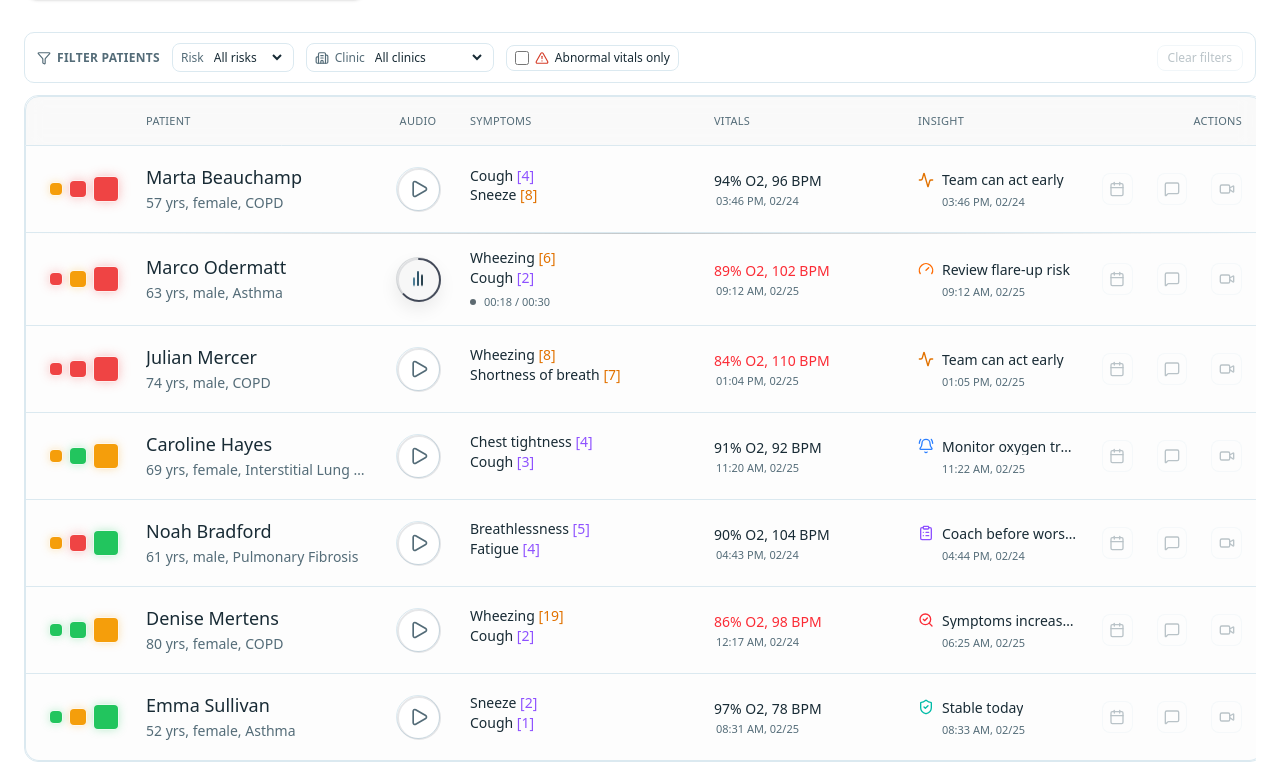
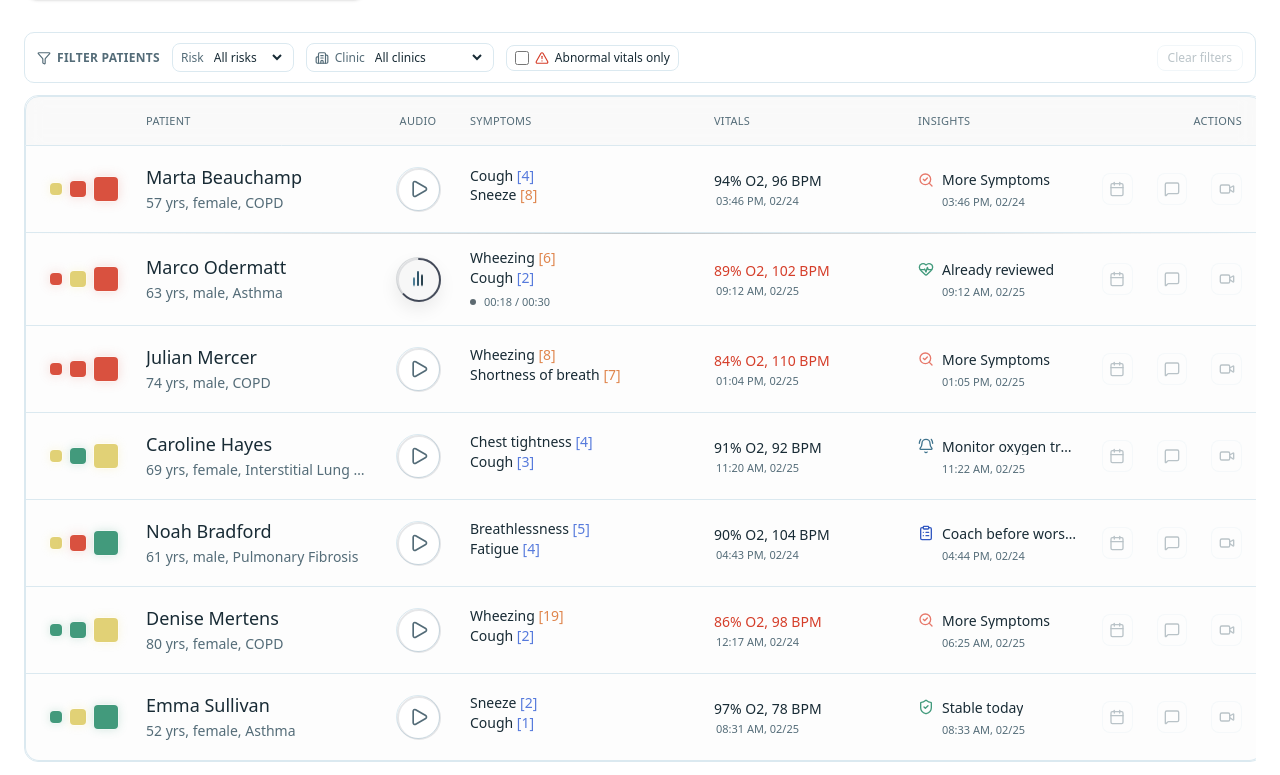
Before and after one commit to edbr/caids, a Next.js app: page /patterns/clinical in a window 1280 px wide. Shown: the part 2245-3020 px from the top of the page. Built offline with nearby package versions, Linux system fonts and the light colour scheme.

Commit message:
actionable insight table coloras

```diff
--- a/components/patterns/InsightTableDemo.tsx
+++ b/components/patterns/InsightTableDemo.tsx
@@ -23,8 +23,7 @@ import { InsightTableRowActions } from "@/components/patterns/InsightTableRowAct
 import { type ActionState } from "@/components/patterns/RowActions";
 
 const MORE_LABEL_OPTIONS = [
-  "Team can act early",
-  "Symptoms increased",
+  "More Symptoms",
   "Monitor oxygen trend",
   "Review flare-up risk",
   "Coach before worsening",
@@ -67,10 +66,10 @@ type InsightLabel = MoreLabelOption | string;
 const AUDIO_DURATION_S = 30;
 const STATUS_DOT_COLOR_CLASS: Record<StatusDotColor, string> = {
   green:
-    "bg-[#22c55e] shadow-[0_0_0_1px_rgba(34,197,94,0.15),0_0_10px_rgba(34,197,94,0.35)]",
+    "bg-numo-teal-500 shadow-[0_0_0_1px_hsl(var(--numo-teal-500)/0.15),0_0_10px_hsl(var(--numo-teal-500)/0.25)]",
   yellow:
-    "bg-[#f59e0b] shadow-[0_0_0_1px_rgba(245,158,11,0.15),0_0_10px_rgba(245,158,11,0.35)]",
-  red: "bg-[#ef4444] shadow-[0_0_0_1px_rgba(239,68,68,0.15),0_0_12px_rgba(239,68,68,0.4)]",
+    "bg-numo-yellow-600/80 shadow-[0_0_0_1px_hsl(var(--numo-yellow-500)/0.15),0_0_10px_hsl(var(--numo-yellow-500)/0.25)]",
+  red: "bg-numo-red-700/90 shadow-[0_0_0_1px_hsl(var(--numo-red-600)/0.15),0_0_12px_hsl(var(--numo-red-600)/0.25)]",
 };
 const STATUS_DOT_SIZE_CLASS: Record<PatientRow["statusDots"][number]["size"], string> = {
   sm: "h-3 w-3",
@@ -83,9 +82,10 @@ const RISK_TO_DOT_COLOR: Record<RowRisk, StatusDotColor> = {
   high: "red",
 };
 const RISK_CYCLE: RowRisk[] = ["low", "moderate", "high"];
+const DETAIL_PRIMARY_TEXT_CLASS = "text-sm font-medium leading-tight";
+
 const MORE_LABEL_ICON: Record<MoreLabelOption, React.ComponentType<{ className?: string }>> = {
-  "Team can act early": Activity,
-  "Symptoms increased": SearchCheck,
+  "More Symptoms": SearchCheck,
   "Monitor oxygen trend": BellRing,
   "Review flare-up risk": Gauge,
   "Coach before worsening": ClipboardList,
@@ -102,20 +102,18 @@ const LEGACY_MORE_LABEL_ICON: Record<string, React.ComponentType<{ className?: s
   Reviewed: HeartPulse,
 };
 const INSIGHT_ICON_COLOR_CLASS: Record<string, string> = {
-  "Team can act early": "text-amber-600",
-  "Symptoms increased": "text-red-500",
-  "Monitor oxygen trend": "text-blue-500",
-  "Review flare-up risk": "text-orange-500",
-  "Coach before worsening": "text-violet-500",
-  "Stable today": "text-teal-500",
-  "Already reviewed": "text-emerald-600",
-  "More symptoms": "text-amber-600",
-  "Needs review": "text-orange-500",
-  "Escalation needed": "text-red-500",
-  "Review trends": "text-blue-500",
-  "Needs coaching": "text-violet-500",
-  Stable: "text-teal-500",
-  Reviewed: "text-emerald-600",
+  "More Symptoms": "text-numo-red-500",
+  "Monitor oxygen trend": "text-numo-blue-600",
+  "Review flare-up risk": "text-numo-teal-500",
+  "Coach before worsening": "text-numo-warm-blue-600",
+  "Stable today": "text-numo-teal-500",
+  "Already reviewed": "text-numo-teal-500",
+  "Needs review": "text-numo-orange-500",
+  "Escalation needed": "text-numo-red-500",
+  "Review trends": "text-numo-blue-500",
+  "Needs coaching": "text-numo-warm-blue-600",
+  Stable: "text-numo-teal-500",
+  Reviewed: "text-numo-teal-600",
 };
 
 function getInsightIcon(label: InsightLabel) {
@@ -131,7 +129,7 @@ function renderSymptomWithCount(symptom: string) {
 
   if (!match) return symptom;
   const count = Number(match[3]);
-  const countColorClass = count <= 5 ? "text-violet-500" : "text-amber-600";
+  const countColorClass = count <= 5 ? "text-numo-warm-blue-500" : "text-numo-orange-600";
 
   return (
     <>
@@ -175,7 +173,7 @@ const INITIAL_ROWS: PatientRow[] = [
     meta: "57 yrs, female",
     condition: "COPD",
     symptoms: ["Cough [4]", "Sneeze [8]", "Heavy breathing [2]"],
-    moreLabel: "Team can act early",
+    moreLabel: "More Symptoms",
     moreTime: "03:46 PM, 02/24",
     oxygenation: 94,
     pulseBpm: 96,
@@ -193,7 +191,7 @@ const INITIAL_ROWS: PatientRow[] = [
     meta: "63 yrs, male",
     condition: "Asthma",
     symptoms: ["Wheezing [6]", "Cough [2]", "Shortness of breath [3]"],
-    moreLabel: "Review flare-up risk",
+    moreLabel: "Already reviewed",
     moreTime: "09:12 AM, 02/25",
     oxygenation: 89,
     pulseBpm: 102,
@@ -211,7 +209,7 @@ const INITIAL_ROWS: PatientRow[] = [
     meta: "80 yrs, female",
     condition: "COPD",
     symptoms: ["Wheezing [19]", "Cough [2]", "Shortness of breath [30]"],
-    moreLabel: "Symptoms increased",
+    moreLabel: "More Symptoms",
     moreTime: "06:25 AM, 02/25",
     oxygenation: 86,
     pulseBpm: 98,
@@ -247,7 +245,7 @@ const INITIAL_ROWS: PatientRow[] = [
     meta: "74 yrs, male",
     condition: "COPD",
     symptoms: ["Wheezing [8]", "Shortness of breath [7]", "Cough [5]"],
-    moreLabel: "Team can act early",
+    moreLabel: "More Symptoms",
     moreTime: "01:05 PM, 02/25",
     oxygenation: 84,
     pulseBpm: 110,
@@ -335,7 +333,7 @@ function HeaderRow() {
         <div className="text-[11px] uppercase tracking-wide text-muted-foreground text-center">Audio</div>
         <div className="text-[11px] uppercase tracking-wide text-muted-foreground">Symptoms</div>
         <div className="text-[11px] uppercase tracking-wide text-muted-foreground">Vitals</div>
-        <div className="text-[11px] uppercase tracking-wide text-muted-foreground">Insight</div>
+        <div className="text-[11px] uppercase tracking-wide text-muted-foreground">Insights</div>
         <div className="text-[11px] uppercase tracking-wide text-muted-foreground text-right">Actions</div>
       </div>
     </div>
@@ -582,14 +580,14 @@ function InsightMore({
         <button
           type="button"
           onClick={onRequestMoreLabelChange}
-          className="flex max-w-full items-center gap-2 text-left text-sm font-medium leading-tight text-foreground transition hover:text-foreground/80 focus-visible:outline-none focus-visible:ring-2 focus-visible:ring-foreground/40"
+          className={`flex max-w-full items-center gap-2 text-left ${DETAIL_PRIMARY_TEXT_CLASS} text-foreground transition hover:text-foreground/80 focus-visible:outline-none focus-visible:ring-2 focus-visible:ring-foreground/40`}
           aria-label={`Update insight label for ${rowId}. Current label ${moreLabel}.`}
         >
           <Icon className={`h-4 w-4 shrink-0 ${iconColorClass}`} />
           <span className="truncate">{moreLabel}</span>
         </button>
       </TooltipZ>
-      <div className="mt-1 pl-6 pt-1 text-[11px] leading-none text-muted-foreground tabular-nums">
+      <div className="mt-1 pl-6 pt-1 text-[11px] leading-none text-numo-slate-900 tabular-nums">
         {moreTime}
       </div>
     </div>
@@ -606,7 +604,7 @@ function InsightVitals({
   readingTime: string;
 }) {
   const [hovered, setHovered] = React.useState(false);
-  const vitalsColorClass = oxygenation < 90 ? "text-red-500" : "text-foreground";
+  const vitalsColorClass = oxygenation < 90 ? "text-numo-red-700" : "text-foreground";
 
   return (
     <div
@@ -615,7 +613,7 @@ function InsightVitals({
       onMouseLeave={() => setHovered(false)}
     >
       <div className="space-y-0.5">
-        <div className={`text-sm font-medium leading-tight ${vitalsColorClass}`}>
+        <div className={`${DETAIL_PRIMARY_TEXT_CLASS} ${vitalsColorClass}`}>
           {oxygenation}% O2, {pulseBpm} BPM
         </div>
         <div className="relative pl-0.5 pt-1">
@@ -627,7 +625,7 @@ function InsightVitals({
           >
             Request new reading
           </motion.button>
-          <div className="text-[11px] leading-none text-muted-foreground tabular-nums">
+          <div className="text-[11px] leading-none text-numo-slate-900 tabular-nums">
             {readingTime}
           </div>
         </div>
@@ -699,7 +697,7 @@ function InsightRow({
           <div className="text-lg font-medium text-foreground leading-tight truncate">
             {row.name}
           </div>
-          <div className="mt-1 text-sm text-muted-foreground leading-snug truncate">
+          <div className="mt-1 text-sm text-numo-slate-900 leading-snug truncate">
             {row.meta}, {row.condition}
           </div>
         </div>
@@ -726,7 +724,7 @@ function InsightRow({
         </div>
 
         {/* symptoms */}
-        <div className="relative text-sm font-medium leading-tight text-foreground">
+        <div className={`relative ${DETAIL_PRIMARY_TEXT_CLASS} text-foreground`}>
           <div className="space-y-0.5">
             {row.symptoms.slice(0, 2).map((s) => (
               <div key={s}>{renderSymptomWithCount(s)}</div>
```
